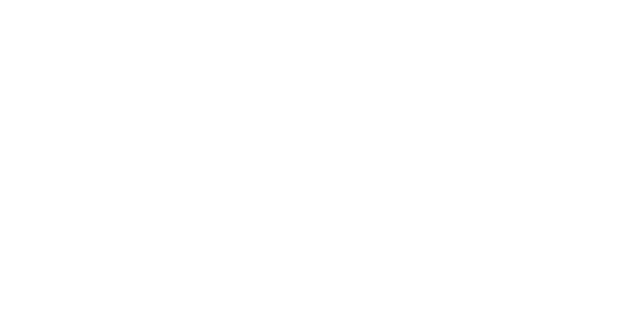
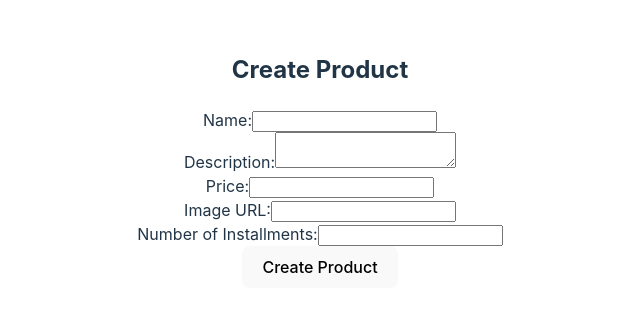
Before and after one commit to anqorithm/sav-frontend, a React (Vite) app: page /createProduct in a window 1280 px wide. Before the commit this address had no page. Shown: the part 240-552 px from the top of the page, without its empty margins (320-960 px from the left). Built offline with nearby package versions, Linux system fonts and the light colour scheme.

Commit message:
feat: adding products & product pages

```diff
--- a/package.json
+++ b/package.json
@@ -10,9 +10,12 @@
     "preview": "vite preview"
   },
   "dependencies": {
+    "bootstrap": "^5.2.3",
     "react": "^18.2.0",
+    "react-bootstrap": "^2.7.4",
     "react-dom": "^18.2.0",
-    "react-router-dom": "^6.11.1"
+    "react-router-dom": "^6.11.1",
+    "react-toastify": "^9.1.2"
   },
   "devDependencies": {
     "@types/react": "^18.0.28",
--- a/src/App.tsx
+++ b/src/App.tsx
@@ -1,13 +1,17 @@
 import { BrowserRouter as Router, Routes, Route } from "react-router-dom";
 import Products from "./pages/Products/Products";
+import Product from "./pages/Products/Product";
 
 import "./App.css";
+import CreateProduct from "./pages/Products/CreateProduct";
 
 function App() {
   return (
     <Router>
       <Routes>
         <Route path="/products" element={<Products />} />
+        <Route path="/createProduct" element={<CreateProduct />} />
+        <Route path="/product/:id" element={<Product />} />
       </Routes>
     </Router>
   );
--- a/src/pages/Products/CreateProduct.tsx
+++ b/src/pages/Products/CreateProduct.tsx
@@ -0,0 +1,108 @@
+import { useState } from "react";
+import { useNavigate } from "react-router-dom";
+import { ToastContainer, toast } from "react-toastify";
+
+function CreateProduct() {
+  const navigate = useNavigate();
+
+  const [name, setName] = useState("");
+  const [description, setDescription] = useState("");
+  const [price, setPrice] = useState("");
+  const [imageUrl, setImageUrl] = useState("");
+  const [numberOfInstallments, setNumberOfInstallments] = useState("");
+
+  const handleSubmit = async (e: any) => {
+    e.preventDefault();
+    const productData = {
+      name,
+      description,
+      price,
+      imageUrl,
+      numberOfInstallments,
+    };
+
+    try {
+      const response = await fetch("http://127.1.1.0:9000/api/v1/products", {
+        method: "POST",
+        headers: {
+          "Content-Type": "application/json",
+        },
+        body: JSON.stringify(productData),
+      });
+      const data = await response.json();
+      console.log("Product created:", data);
+      toast.success("Product has been created successfully!", {
+        position: "top-right",
+        autoClose: 5000,
+        hideProgressBar: false,
+        closeOnClick: true,
+        pauseOnHover: true,
+        draggable: true,
+        progress: undefined,
+        theme: "colored",
+      });
+      setTimeout(() => {
+        navigate("/products");
+      }, 5000);
+    } catch (error) {
+      alert("Product does not created!");
+      console.log(error);
+    }
+  };
+
+  return (
+    <div>
+      <ToastContainer />
+      <h2>Create Product</h2>
+      <form onSubmit={handleSubmit}>
+        <label>
+          Name:
+          <input
+            type="text"
+            value={name}
+            onChange={(e) => setName(e.target.value)}
+          />
+        </label>
+        <br />
+        <label>
+          Description:
+          <textarea
+            value={description}
+            onChange={(e) => setDescription(e.target.value)}
+          />
+        </label>
+        <br />
+        <label>
+          Price:
+          <input
+            type="number"
+            value={price}
+            onChange={(e) => setPrice(e.target.value)}
+          />
+        </label>
+        <br />
+        <label>
+          Image URL:
+          <input
+            type="text"
+            value={imageUrl}
+            onChange={(e) => setImageUrl(e.target.value)}
+          />
+        </label>
+        <br />
+        <label>
+          Number of Installments:
+          <input
+            type="number"
+            value={numberOfInstallments}
+            onChange={(e) => setNumberOfInstallments(e.target.value)}
+          />
+        </label>
+        <br />
+        <button type="submit">Create Product</button>
+      </form>
+    </div>
+  );
+}
+
+export default CreateProduct;
--- a/src/pages/Products/Product.tsx
+++ b/src/pages/Products/Product.tsx
@@ -0,0 +1,38 @@
+import { useEffect, useState } from "react";
+import { Link } from "react-router-dom";
+
+function Product() {
+  const [products, setProducts] = useState([]);
+  useEffect(() => {
+    async function fetchProducts() {
+      try {
+        const response = await fetch("http://127.1.1.0:9000/api/v1/products");
+        const data = await response.json();
+        setProducts(data.data.data.products);
+      } catch (error) {
+        console.log(error);
+      }
+    }
+    fetchProducts();
+  }, []);
+
+  return (
+    <div>
+      <h2>Products Page</h2>
+      <div className="products-container">
+        {products.map((product: any) => (
+          <div className="product-card" key={product._id}>
+            <h3>{product.name}</h3>
+            <img src={product.imageUrl} alt={product.name} />
+            <p>{product.description}</p>
+            <p>Price: ${product.price}</p>
+            <p>Installments: {product.numberOfInstallments}</p>
+            <Link to={`/products/${product._id}`}>View Details</Link>
+          </div>
+        ))}
+      </div>
+    </div>
+  );
+}
+
+export default Product;
```
Also changed, not shown: src/main.tsx (+8 -7 lines), 2 other files (tests, documents, lock files or other folders).
